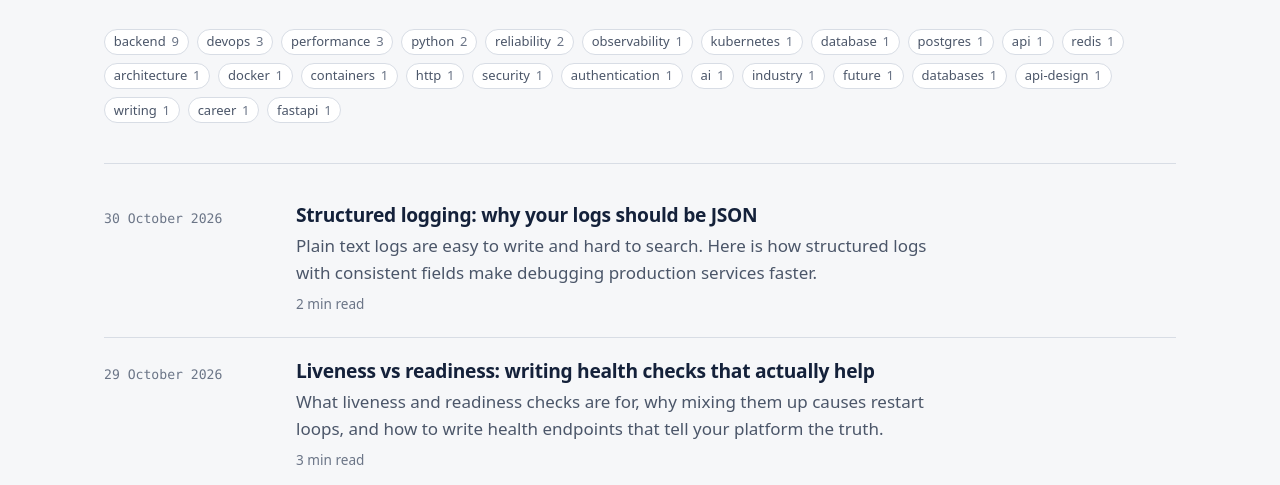
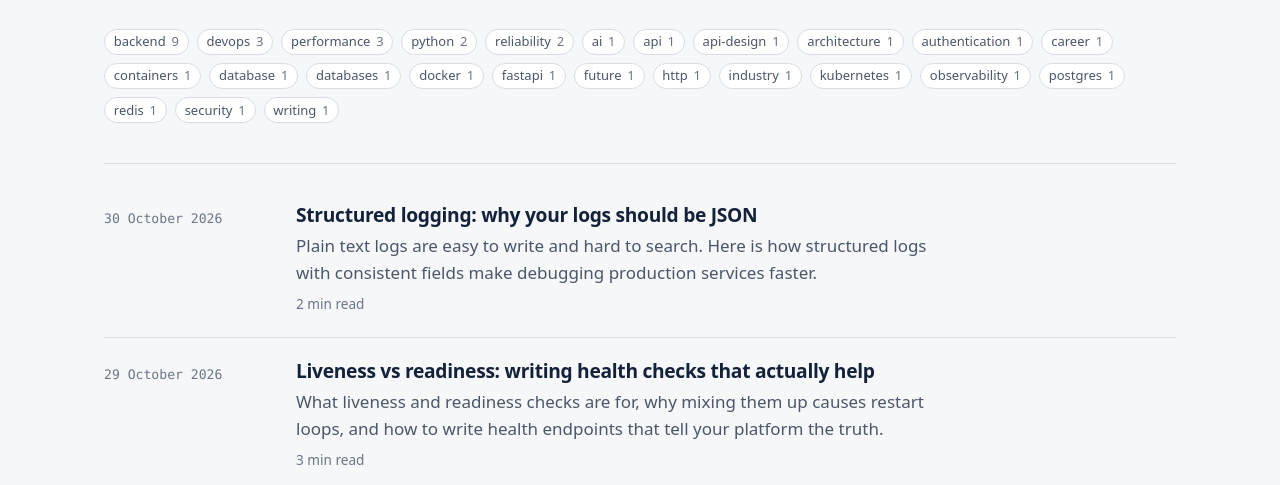
Before and after one commit to mahmudul-islam32/portfolio, an Astro site: page /blog in a window 1280 px wide. Shown: the part 315-800 px from the top of the page. Built offline with nearby package versions, Linux system fonts and the light colour scheme; Astro itself is replaced by a stand-in of ours.

Commit message:
Sort blog topics alphabetically when post counts tie

```diff
--- a/src/pages/blog/index.astro
+++ b/src/pages/blog/index.astro
@@ -7,7 +7,7 @@ import { profile } from '../../data/profile';
 const posts = await getPosts();
 const tagCounts = new Map<string, number>();
 posts.forEach((p) => p.data.tags.forEach((t) => tagCounts.set(t, (tagCounts.get(t) ?? 0) + 1)));
-const tags = [...tagCounts].sort((a, b) => b[1] - a[1]);
+const tags = [...tagCounts].sort((a, b) => b[1] - a[1] || a[0].localeCompare(b[0]));
 
 const site = Astro.site!;
 const ld = {
```
